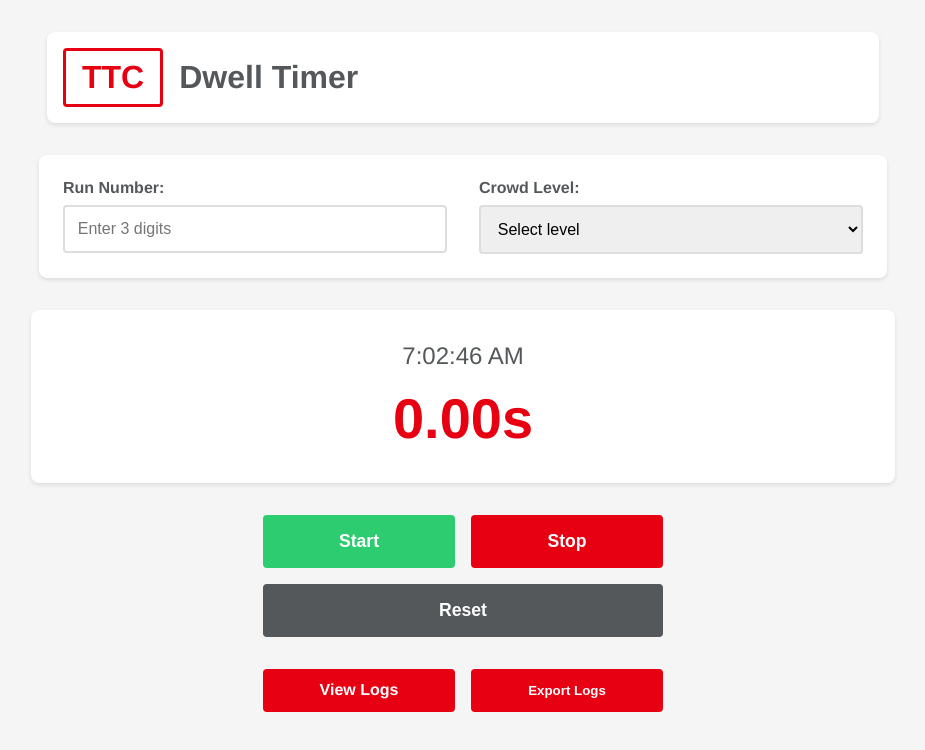
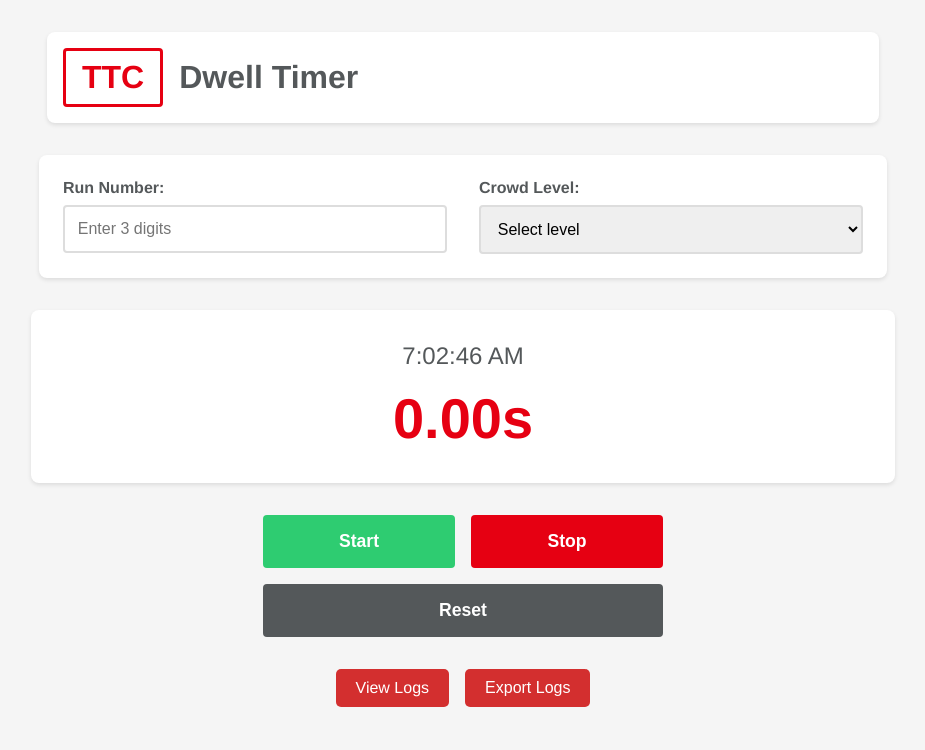
Before and after one commit to TeeJayWilliamson/DwellTimer, a React (Create React App) app: page / in a window 1280 px wide. Shown: the top 750 px of the page, without its empty margins (177-1102 px from the left). Built offline with nearby package versions, Linux system fonts and the light colour scheme.

Commit message:
Version changes

```diff
--- a/package.json
+++ b/package.json
@@ -14,9 +14,10 @@
     "react-dom": "^18.2.0",
     "react-router-dom": "^6.22.3",
     "react-scripts": "5.0.1",
+    "semver": "^7.7.1",
+    "serve": "^14.2.1",
     "web-vitals": "^3.5.2",
-    "xlsx": "^0.18.5",
-    "serve": "^14.2.1"
+    "xlsx": "^0.18.5"
   },
   "engines": {
     "node": "18.x"
--- a/src/TrainStopwatch.css
+++ b/src/TrainStopwatch.css
@@ -215,23 +215,30 @@
   }
 
   .action-button {
-    flex: 1;
-    background-color: var(--ttc-red);
+    display: inline-block; /* Ensures it behaves like a button */
+    text-align: center;
+    padding: 10px 20px;
+    font-size: 16px;
+    background-color: #d32f2f; /* Match your button color */
     color: white;
-    padding: 0.8rem 1.5rem;
     border: none;
-    border-radius: 4px;
+    border-radius: 5px;
+    text-decoration: none; /* Removes underline from Link */
     cursor: pointer;
-    text-decoration: none;
-    font-weight: 600;
-    transition: background-color 0.2s ease;
-    text-align: center;
-    display: inline-block;
   }
 
   .action-button:hover {
-    background-color: var(--ttc-dark-red);
+    background-color: #b71c1c;
   }
+
+  .action-button:active {
+    transform: scale(0.98);
+  }
+
+  button.action-button {
+    display: inline-block; /* Ensures buttons and links match */
+  }
+
 
   .warning-message {
     background-color: #fff3cd;
```
Also changed, not shown: 1 other file (tests, documents, lock files or other folders).
